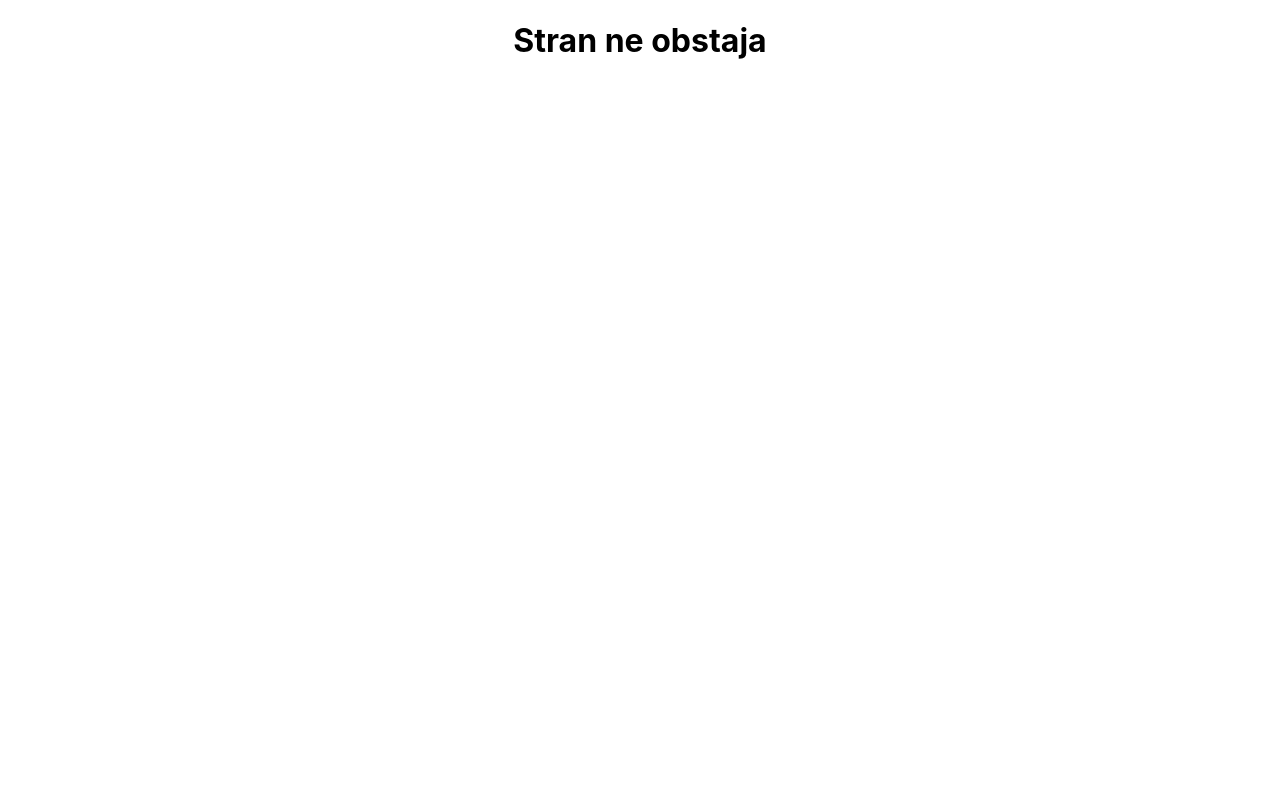
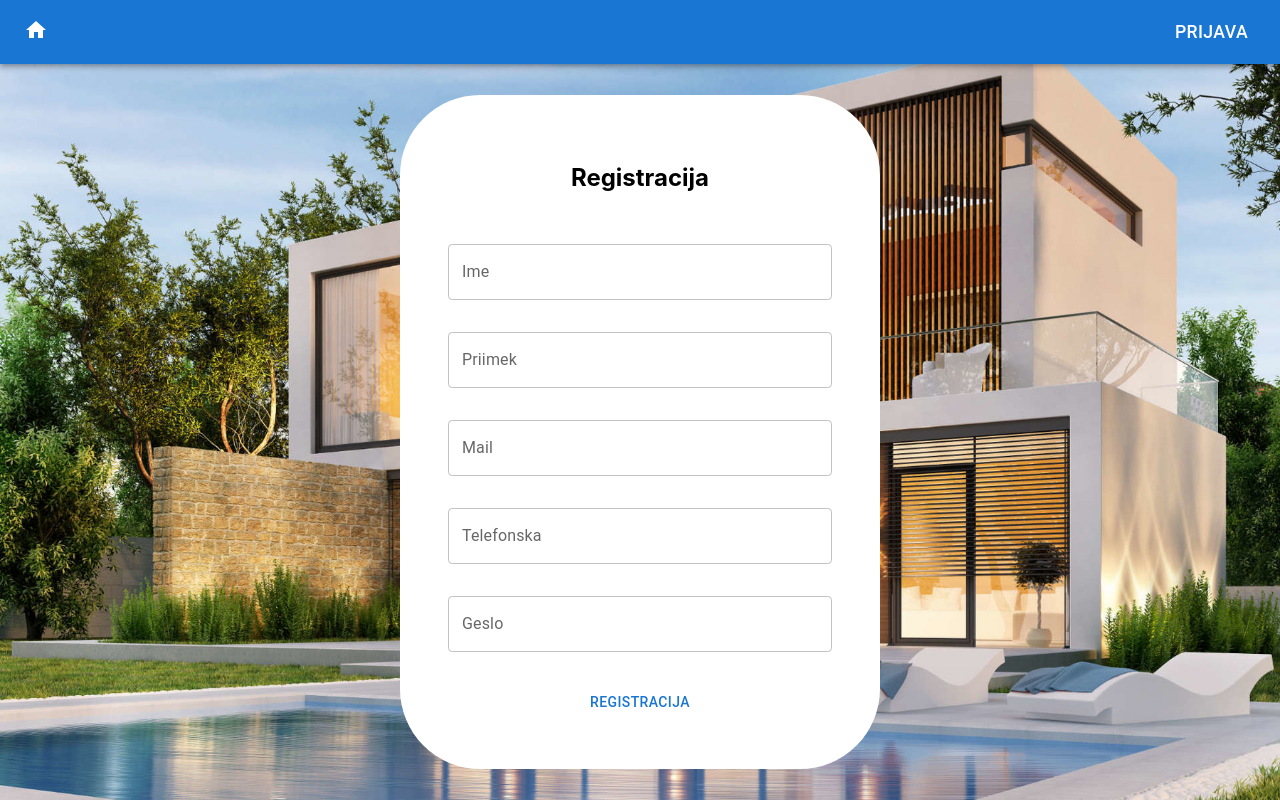
Before and after one commit to Valeri123car/HomeSteadHUBDV, a React (Create React App) app in the folder frontend/homesteadhubdv/: page /registracija in a window 1280 px wide. Built offline with nearby package versions, Linux system fonts and the light colour scheme; no server answers.

Commit message:
registracija, edino id tipa uporabnika se zjbava haha

```diff
--- a/frontend/homesteadhubdv/src/App.css
+++ b/frontend/homesteadhubdv/src/App.css
@@ -105,6 +105,16 @@
      box-shadow: rgba(100, 100, 111, 0.2) 0px 7px 29px 0px;
   } */
 
+  .linki{
+    text-decoration: none;
+    font-size: 1.1rem;
+    color: white;
+
+  }
+  body{
+    overflow-x: hidden;
+  }
+
 
 
 
--- a/frontend/homesteadhubdv/src/App.js
+++ b/frontend/homesteadhubdv/src/App.js
@@ -5,6 +5,7 @@ import Routing from "./components/routing/Routing";
 import Navbar from "./components/Navbar/Navbar";
 import * as ReactDOM from "react-dom";
 import { BrowserRouter } from "react-router-dom";
+import "./css/prijava.css";
 
 function App() {
   return (
--- a/frontend/homesteadhubdv/src/components/Navbar/Navbar.js
+++ b/frontend/homesteadhubdv/src/components/Navbar/Navbar.js
@@ -6,10 +6,12 @@ import Typography from "@mui/material/Typography";
 import Button from "@mui/material/Button";
 import IconButton from "@mui/material/IconButton";
 import MenuIcon from "@mui/icons-material/Menu";
+import { BrowserRouter as Router, Route, Link } from "react-router-dom";
+import HomeIcon from "@mui/icons-material/Home";
 
 export default function Navbar() {
   return (
-    <Box sx={{ flexGrow: 1 }}>
+    <Box sx={{ flexGrow: 1 }} className="navbar">
       <AppBar position="static">
         <Toolbar>
           <IconButton
@@ -19,17 +21,22 @@ export default function Navbar() {
             aria-label="menu"
             sx={{ mr: 2 }}
           >
-            <MenuIcon />
+            <Link to="/" className="linki">
+              <HomeIcon />
+            </Link>
           </IconButton>
           <Typography
             variant="h6"
             component="div"
             sx={{ flexGrow: 1 }}
           ></Typography>
-          <Button color="inherit">Prijava</Button>
+          <Button color="inherit">
+            <Link className="linki" to={"/prijava"}>
+              Prijava
+            </Link>
+          </Button>
         </Toolbar>
       </AppBar>
-      <div className="podNav">HomesteadDV</div>
     </Box>
   );
 }
--- a/frontend/homesteadhubdv/src/components/Nepremicnine/Nepremicnine.js
+++ b/frontend/homesteadhubdv/src/components/Nepremicnine/Nepremicnine.js
@@ -12,7 +12,7 @@ const NepremicnineApp = () => {
       .get("http://localhost:8080/api/v1/nepremicnine")
       .then((response) => {
         setData(response.data);
-        console.log(response.data);
+        // console.log(response.data);
       })
       .catch((error) => {
         console.error("Error fetching data:", error);
@@ -23,6 +23,7 @@ const NepremicnineApp = () => {
     <div className="nepremicnineStr">
       <div className="navbar">
         <Navbar></Navbar>
+        <div className="podNav">HomesteadDV</div>
       </div>
       <div className="nepremicnineContainer">
         <h1 className="naslov">Nepremicnine</h1>
--- /dev/null
+++ b/frontend/homesteadhubdv/src/components/prijava/Prijava.js
@@ -0,0 +1,25 @@
+import React, { useEffect, useState } from "react";
+import axios from "axios";
+import Navbar from "../Navbar/Navbar";
+import TextField from "@mui/material/TextField";
+import Button from "@mui/material/Button";
+import { Link } from "react-router-dom";
+
+function Prijava() {
+  return (
+    <div className="prijavaBackground">
+      <Navbar></Navbar>
+      <div className="prijavaMain">
+        <div className="prijavaOkno">
+          <h2>Prijava</h2>
+          <TextField label="Mail" variant="outlined" />
+          <TextField label="Geslo" variant="outlined" />
+          <Link to={"/registracija"}>Nimate računa?</Link>
+          <Button className="prijavaButton">Prijava</Button>
+        </div>
+      </div>
+    </div>
+  );
+}
+
+export default Prijava;
--- /dev/null
+++ b/frontend/homesteadhubdv/src/components/prijava/Registracija.js
@@ -0,0 +1,106 @@
+import React, { useEffect, useState } from "react";
+import axios from "axios";
+import api from "../../services/api";
+import Navbar from "../Navbar/Navbar";
+import TextField from "@mui/material/TextField";
+import Button from "@mui/material/Button";
+import { Link } from "react-router-dom";
+
+function Registracija() {
+  const [ime, setIme] = useState("");
+  const [priimek, setPriimek] = useState("");
+  const [gmail, setGmail] = useState("");
+  const [telefonska, setTelefonska] = useState("");
+  const [geslo, setGeslo] = useState("");
+  //nevem kako naredit da fking tuj ključ se vpise
+  const [tip_uporabnika, setTip_uporabnika] = useState(0);
+
+  //   const dodajUporabnika = () => {
+  //     api
+  //       .post("/api/v1/uporabniki", {
+  //         //http://localhost:8080/api/v1/uporabniki
+  //         ime: ime,
+  //         priimek: priimek,
+  //         gmail: email,
+  //         telefonska: telefonska,
+  //         geslo: geslo,
+  //       })
+  //       .then((result) => console.log(result.data));
+  //   };
+
+  //tak bs ej
+  const spremeniTip = () => {
+    setTip_uporabnika(2); // Change to a different value, if needed
+  };
+
+  const dodajUporabnika = () => {
+    //howwwwwwww
+    spremeniTip();
+
+    const uporabnik = {
+      ime,
+      priimek,
+      gmail,
+      telefonska,
+      geslo,
+      tip_uporabnika,
+    };
+
+    fetch("http://localhost:8080/api/v1/uporabniki", {
+      method: "POST",
+      headers: { "Content-Type": "application/json" },
+      body: JSON.stringify(uporabnik),
+    }).then(() => {
+      console.log("nov uporabnik dodan");
+      alert("uspesno dodan uporabnik");
+    });
+  };
+
+  return (
+    <div className="prijavaBackground">
+      <Navbar></Navbar>
+      <div className="prijavaMain">
+        <div className="prijavaOkno">
+          <h2>Registracija</h2>
+
+          <TextField
+            label="Ime"
+            variant="outlined"
+            value={ime}
+            onChange={(event) => setIme(event.target.value)}
+          />
+          <TextField
+            label="Priimek"
+            variant="outlined"
+            value={priimek}
+            onChange={(event) => setPriimek(event.target.value)}
+          />
+          <TextField
+            label="Mail"
+            variant="outlined"
+            value={gmail}
+            onChange={(event) => setGmail(event.target.value)}
+          />
+          <TextField
+            label="Telefonska"
+            variant="outlined"
+            value={telefonska}
+            onChange={(event) => setTelefonska(event.target.value)}
+          />
+          <TextField
+            label="Geslo"
+            variant="outlined"
+            value={geslo}
+            onChange={(event) => setGeslo(event.target.value)}
+          />
+
+          <Button className="prijavaButton" onClick={dodajUporabnika}>
+            Registracija
+          </Button>
+        </div>
+      </div>
+    </div>
+  );
+}
+
+export default Registracija;
--- a/frontend/homesteadhubdv/src/components/routing/Routing.js
+++ b/frontend/homesteadhubdv/src/components/routing/Routing.js
@@ -2,12 +2,16 @@ import React from "react";
 import { Route } from "react-router";
 import { Routes } from "react-router-dom";
 import Nepremicnie from "../Nepremicnine/Nepremicnine";
+import Prijava from "../prijava/Prijava";
+import Registracija from "../prijava/Registracija";
 import PageNotFound from "../PageNotFound/PageNotFound";
 
 export default function Routing() {
   return (
     <Routes>
       <Route path="/" element={<Nepremicnie />} />
+      <Route path="/prijava" element={<Prijava />} />
+      <Route path="/registracija" element={<Registracija />} />
       <Route path="*" element={<PageNotFound />} />
     </Routes>
   );
--- /dev/null
+++ b/frontend/homesteadhubdv/src/css/prijava.css
@@ -0,0 +1,32 @@
+.prijavaBackground{
+    display: flex;
+    background-image: url("../slike/neki.jpg");
+    background-size: cover;
+    background-repeat: no-repeat;
+    height: 100vh;
+    flex-direction: column;
+  }
+
+  .prijavaMain{
+  display: flex;
+  justify-content: center;
+  align-items: center;
+  width: 100vw;
+  height: 100vh;
+  /* background-color: aqua; */
+  }
+  .prijavaOkno{
+    display: flex;
+    width: 30vw;
+    height: auto;
+    background-color: white;
+    border-radius: 5rem;
+    flex-direction: column;
+    gap: 2rem;
+    padding: 3rem;
+  }
+
+  /* .prijavaButton{
+    color: white;
+    background-color: rgb(61, 89, 180);
+  } */
--- /dev/null
+++ b/frontend/homesteadhubdv/src/services/api.js
@@ -0,0 +1,10 @@
+import axios from "axios";
+const api = axios.create({
+  baseURL: process.env.REACT_APP_BASE_URL,
+  timeout: 30000,
+  headers: {
+    "Content-Type": "application/json",
+    Accept: "application/json",
+  },
+});
+export default api;
```
Also changed, not shown: 2 other files (tests, documents, lock files or other folders).
